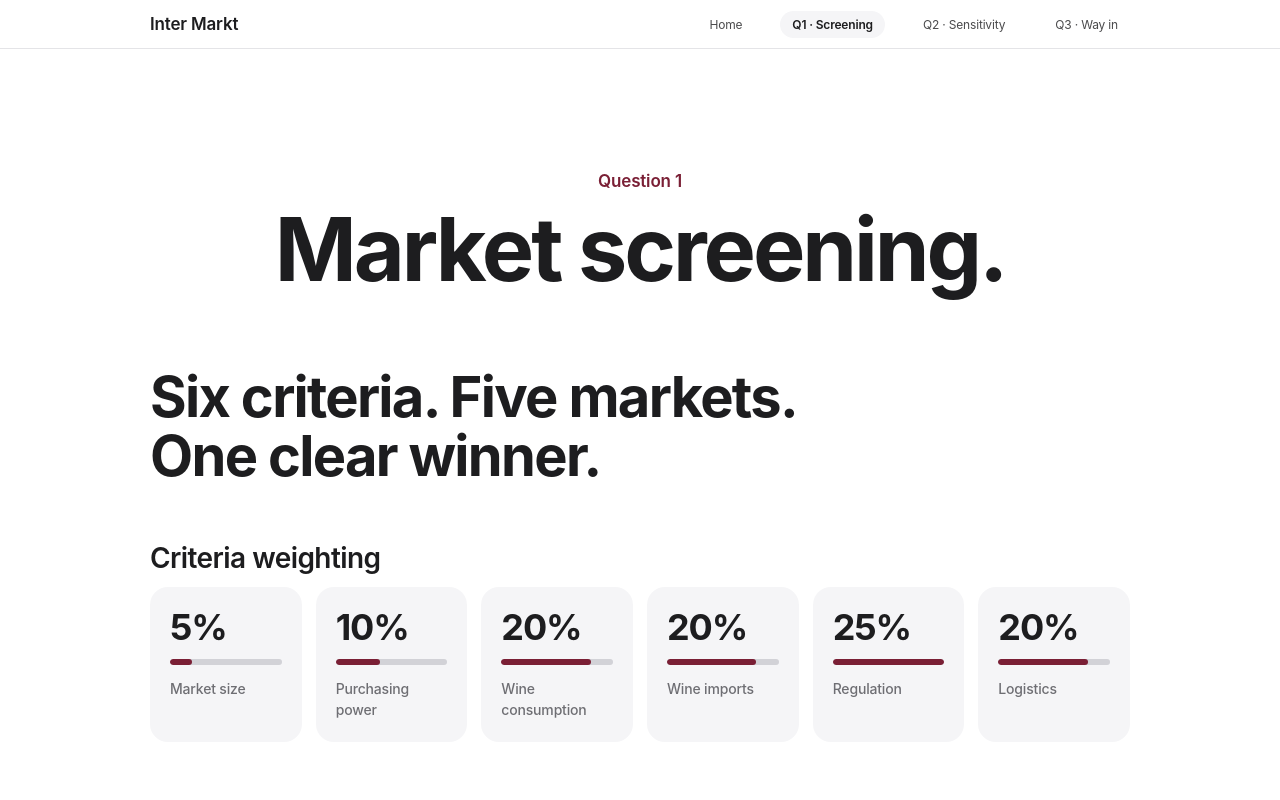
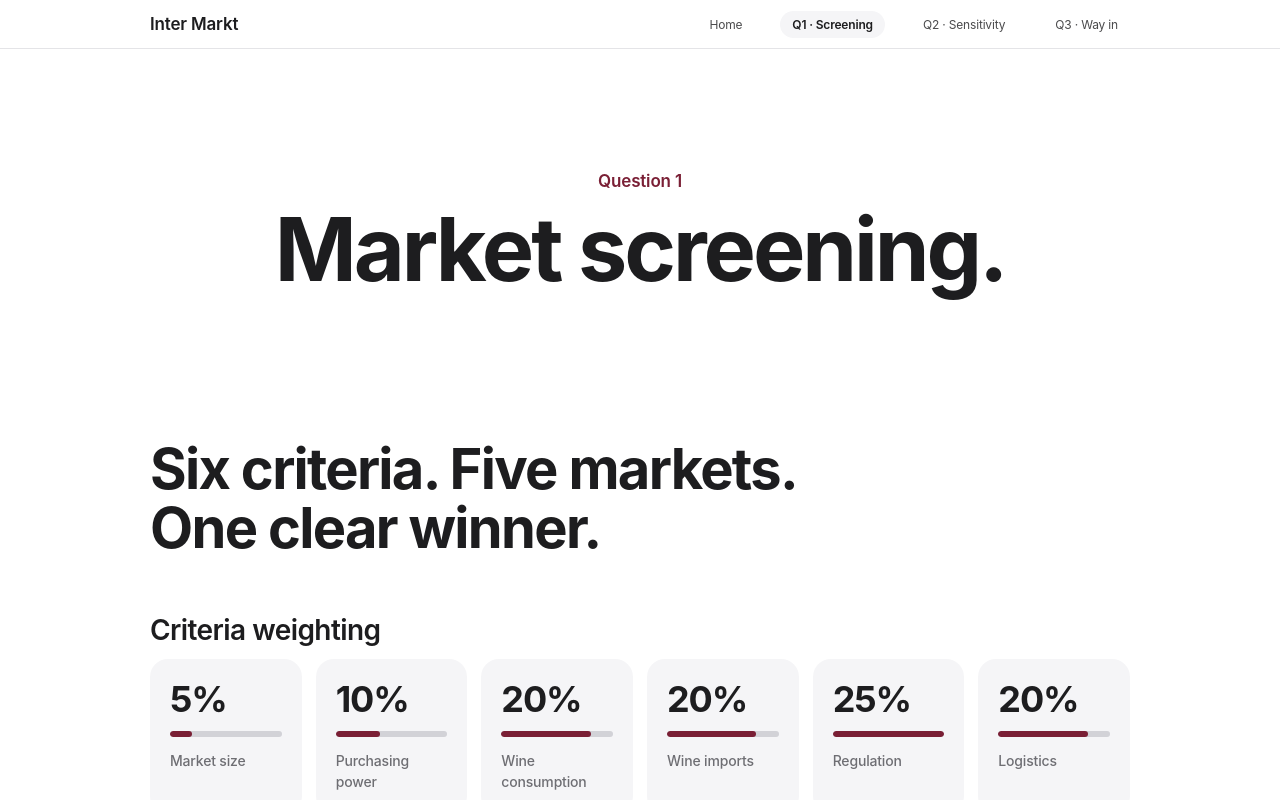
Before and after one commit to alexandrecavaillon-afk/inter-markt-japan, a plain HTML site: page index.html in a window 1280 px wide. Both pictures are taken after a click on the link "Start with question 1". Shown: the top 800 px of the page. Drawn offline with Linux system fonts and the light colour scheme.

Commit message:
Fix page header spacing

```diff
--- a/index.html
+++ b/index.html
@@ -196,8 +196,8 @@ section:not(.alt) .qcard + .qcard{background:var(--bg-alt)}
 .mtabs a.on{background:var(--card);box-shadow:0 1px 3px rgba(0,0,0,.12);font-weight:600}
 @media (max-width:760px){.mtabs{display:block}}
 .page[hidden]{display:none}
-.phead{padding:120px 22px 0;text-align:center}
-.phead + section{padding-top:72px}
+.phead{padding:120px 22px 64px;text-align:center}
+.phead + section{padding-top:80px}
 .jp{color:var(--wine)}
 .qnav{display:grid;grid-template-columns:repeat(auto-fit,minmax(min(100%,280px),1fr));gap:20px}
 .qn{display:flex;flex-direction:column;gap:10px;background:var(--bg-alt);border-radius:var(--radius);padding:32px;color:var(--ink);transition:transform .3s cubic-bezier(.2,.8,.2,1)}
```
